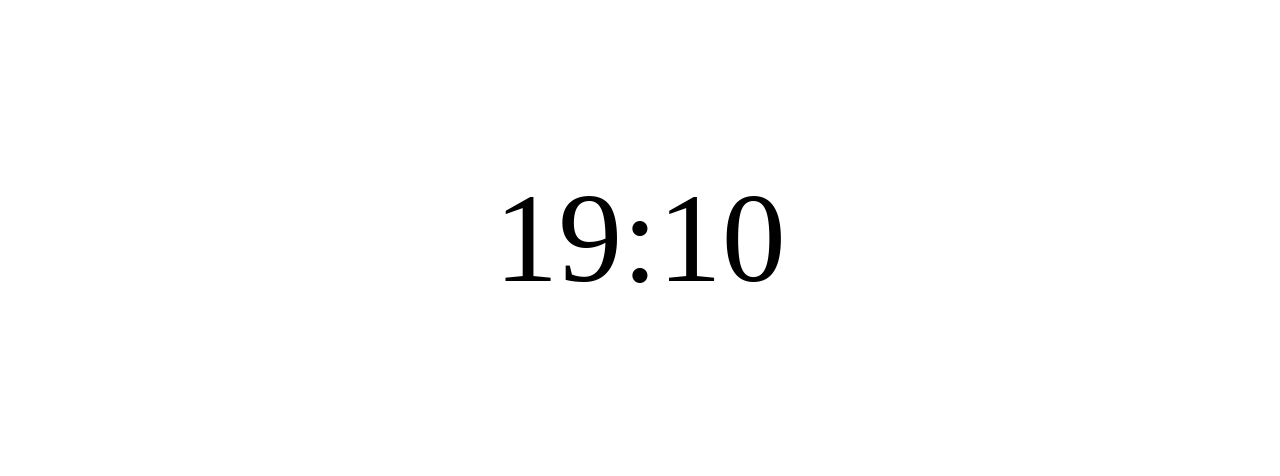
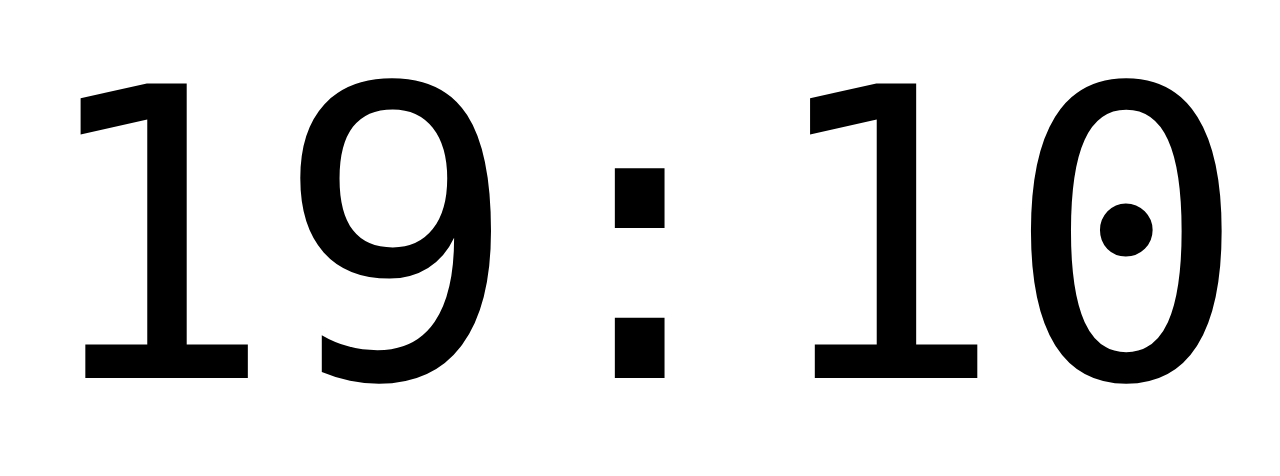
Before and after one commit to david01843/en-ru-club, a plain HTML site: page clock.html in a window 1280 px wide. Shown: the part 162-638 px from the top of the page. Drawn offline with Linux system fonts and the light colour scheme.

Commit message:
Add files via upload

```diff
--- a/clock.html
+++ b/clock.html
@@ -5,23 +5,26 @@
 	</head>
 	<style>
 		* {margin: 0; padding: 0; user-select: none;}
-		body {
-			height: 100vh; width: 100vw;
-			display: flex; justify-content: center; align-items: center;
-		}
-		p {text-align: center; font-size: 128px;}
+		p {display: inline-block; text-align: center; font-family: "monospace";}
 	</style>
 	<body><p>00:00</p></body>
 	<script>
-		var b = document.querySelector("body")
+		const b = document.querySelector("body")
+		const p = document.querySelector("p")
+		const wh = p.getBoundingClientRect()
+
 		function setWindow() {
-			b.style.height = window.innerHeight; b.style.display = "flex"
-			b.style.flexDirection = "column"; b.style.justifyContent = "center"
+			b.style.height = window.innerHeight
+			b.style.width = window.innerWidth
+			b.style.display = "flex"
+			b.style.flexDirection = "column"
+			b.style.justifyContent = "center"
+			b.style.alignItems = "center"
+			p.style.fontSize = `${Math.min(0.8*window.innerWidth*wh["height"]/wh["width"], 0.8*window.innerHeight)}px`
 		} setWindow()
 		window.addEventListener("orientationchange", () => {setWindow()})
 		window.addEventListener("resize", () => {setWindow()})
 
-		const p = document.querySelector("p")
 		var t; var m; var s
 		function setClock() {
 			t = new Date()
```
